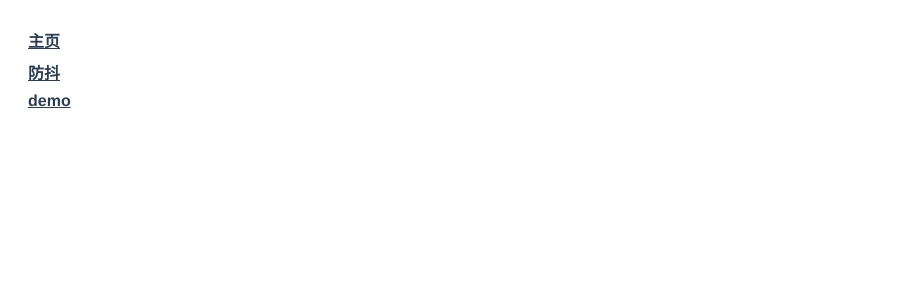
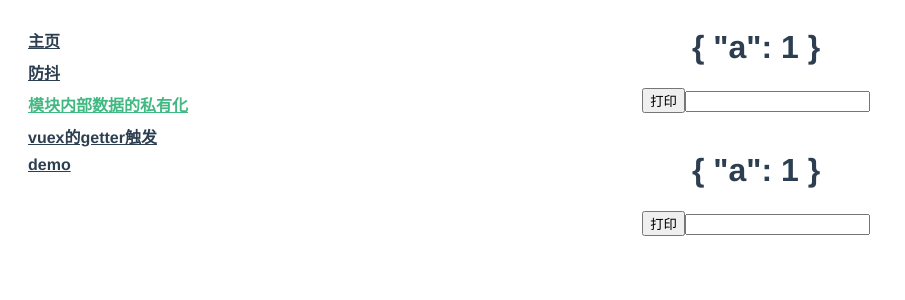
Before and after one commit to codertony/interview-code, a Vue app: page /#/modelDemo in a window 1280 px wide. Shown: the top 300 px of the page, without its empty margins (0-905 px from the left). Built offline with nearby package versions, Linux system fonts and the light colour scheme.

Commit message:
加入模块demo和vuexGetter的demo

```diff
--- a/src/App.vue
+++ b/src/App.vue
@@ -32,7 +32,7 @@
 }
 .nav {
   flex: 0 0 auto;
-  width: 100px;
+  width: 200px;
   padding: 16px;
   text-align: left;
   .router-item{
--- a/src/router.js
+++ b/src/router.js
@@ -18,6 +18,18 @@ let routes = [
     component: () => import(/* webpackChunkName: "debounce" */ './views/debounce/index')
   },
   {
+    babel: '模块内部数据的私有化',
+    path: '/modelDemo',
+    name: 'modelDemo',
+    component: () => import(/* webpackChunkName: "modelDemo" */ './views/modelDemo')
+  },
+  {
+    babel: 'vuex的getter触发',
+    path: '/vuexGetter',
+    name: 'vuexGetter',
+    component: () => import(/* webpackChunkName: "vuexGetter" */ './views/vuexGetter')
+  },
+  {
     babel: 'demo',
     path: '/demo',
     name: 'demo',
--- a/src/store.js
+++ b/src/store.js
@@ -3,14 +3,16 @@ import Vuex from 'vuex'
 
 Vue.use(Vuex)
 
-export default new Vuex.Store({
+let $store = new Vuex.Store({
   state: {
-
   },
+  getters: {
+  }
+  ,
   mutations: {
-
   },
   actions: {
-
   }
 })
+
+export default $store
--- /dev/null
+++ b/src/views/modelDemo/index.vue
@@ -0,0 +1,33 @@
+<template>
+  <div class="about">
+    <h1>{{o}}</h1>
+    <button @click="click">打印</button>
+    <input type="text" v-model="val" @input="setA">
+    <br>
+    <br>
+    <ModelDemo />
+  </div>
+</template>
+<script>
+  import obj, {setA} from './testModel'
+  import ModelDemo from './index2'
+  export default {
+  data() {
+    return {
+      o: obj,
+      val: ''
+    }
+  },
+  methods: {
+    setA() {
+      setA(this.val)
+    },
+    click() {
+      console.log(obj)
+    }
+  },
+    components: {
+      ModelDemo
+    }
+}
+</script>
--- /dev/null
+++ b/src/views/modelDemo/index2.vue
@@ -0,0 +1,26 @@
+<template>
+  <div class="about">
+    <h1>{{o}}</h1>
+    <button @click="click">打印</button>
+    <input type="text" v-model="val" @input="setA">
+  </div>
+</template>
+<script>
+  import obj, {setA} from './testModel'
+export default {
+  data() {
+    return {
+      o: obj,
+      val: ''
+    }
+  },
+  methods: {
+    setA() {
+      setA(this.val)
+    },
+    click() {
+      console.log(obj)
+    }
+  },
+}
+</script>
--- /dev/null
+++ b/src/views/modelDemo/testModel.js
@@ -0,0 +1,7 @@
+let obj = {a: 1}
+
+export function setA(val) {
+  obj.a = val
+}
+
+export default obj
--- /dev/null
+++ b/src/views/vuexGetter/index.vue
@@ -0,0 +1,38 @@
+<template>
+  <div class="about">
+    <input type="text" v-model="input">
+    <button @click="add">添加</button>
+    <h2 v-for="(n,i) in list" :key="i">
+      {{n}} : {{getVal(n)}}
+    </h2>
+  </div>
+</template>
+<script>
+  import { mapGetters } from 'vuex'
+  import modelStore from './store'
+  export default {
+    data() {
+      return {
+        i: 0,
+        list: [7, 4, 5, 3, 6],
+        input: ''
+      }
+    },
+    methods: {
+      add() {
+        this.list.push(this.input)
+      }
+    },
+    computed: {
+      getVal: function () {
+        return (key) => this.getData(key).val
+      },
+      ...mapGetters({
+        getData: 'GetterTest/getData'
+      })
+    },
+    beforeCreate() {
+      this.$store.registerModule('GetterTest', modelStore)
+    }
+  }
+</script>
--- /dev/null
+++ b/src/views/vuexGetter/store.js
@@ -0,0 +1,38 @@
+import Vue from "vue";
+import $store from '../../store'
+
+let i = 0
+export default {
+  namespaced: true,
+  state: {
+    dataMap:{}
+  },
+  getters: {
+    getData: (state) => (key) => {
+      console.log(key)
+      let data = state.dataMap[key]
+      if(!data) {
+        data = {}
+        $store.dispatch('GetterTest/setData', key)
+      }
+      return data
+    }
+  }
+  ,
+  mutations: {
+  },
+  actions: {
+    setData({state, dispatch}, key) {
+      setTimeout(() => {
+        Vue.set(state.dataMap, key, {
+          val: key + (++i),
+          key: key + '$'
+        })
+      })
+    },
+    update({state}) {
+      // Vue.set(state.dataMap, 'u', {})
+      // Vue.delete(state.dataMap, 'u')
+    }
+  }
+}
```
